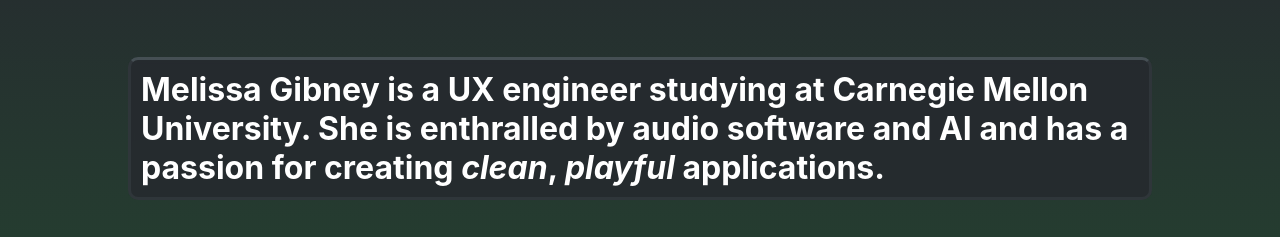
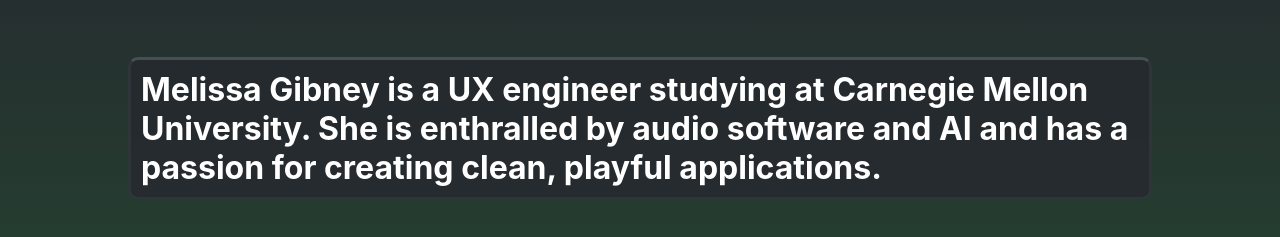
Before and after one commit to Melissa-Gibney/Melissa-Gibney-Portfolio-Website, a React (Vite) app in the folder portfolio-website/: page / in a window 1280 px wide. Shown: the part 123-360 px from the top of the page. Built offline with nearby package versions, Linux system fonts and the light colour scheme.

Commit message:
Update Home.tsx
Changed italics to bold in the purpose statement.

```diff
--- a/portfolio-website/src/Pages/Home.tsx
+++ b/portfolio-website/src/Pages/Home.tsx
@@ -17,7 +17,7 @@ function Home() {
             <div className='Body'>
                 {/* <img className="ProfilePic" src={"/project_images/general/Professional_Headshot.jpg"} width="200px" height="fit-content" alt=''></img> */}
                 <div className='Section' style={{marginTop: "100px", marginBottom: "100px"}}>
-                    <h1>Melissa Gibney is a UX engineer studying at Carnegie Mellon University. She is enthralled by audio software and AI and has a passion for creating <em>clean</em>, <em>playful</em> applications.</h1>
+                    <h1>Melissa Gibney is a UX engineer studying at Carnegie Mellon University. She is enthralled by audio software and AI and has a passion for creating <b>clean</b>, <b>playful</b> applications.</h1>
                 </div>
                 <List title="Highlighted Projects">
                     <PicoCTFCapstoneProjectCard/>
```
